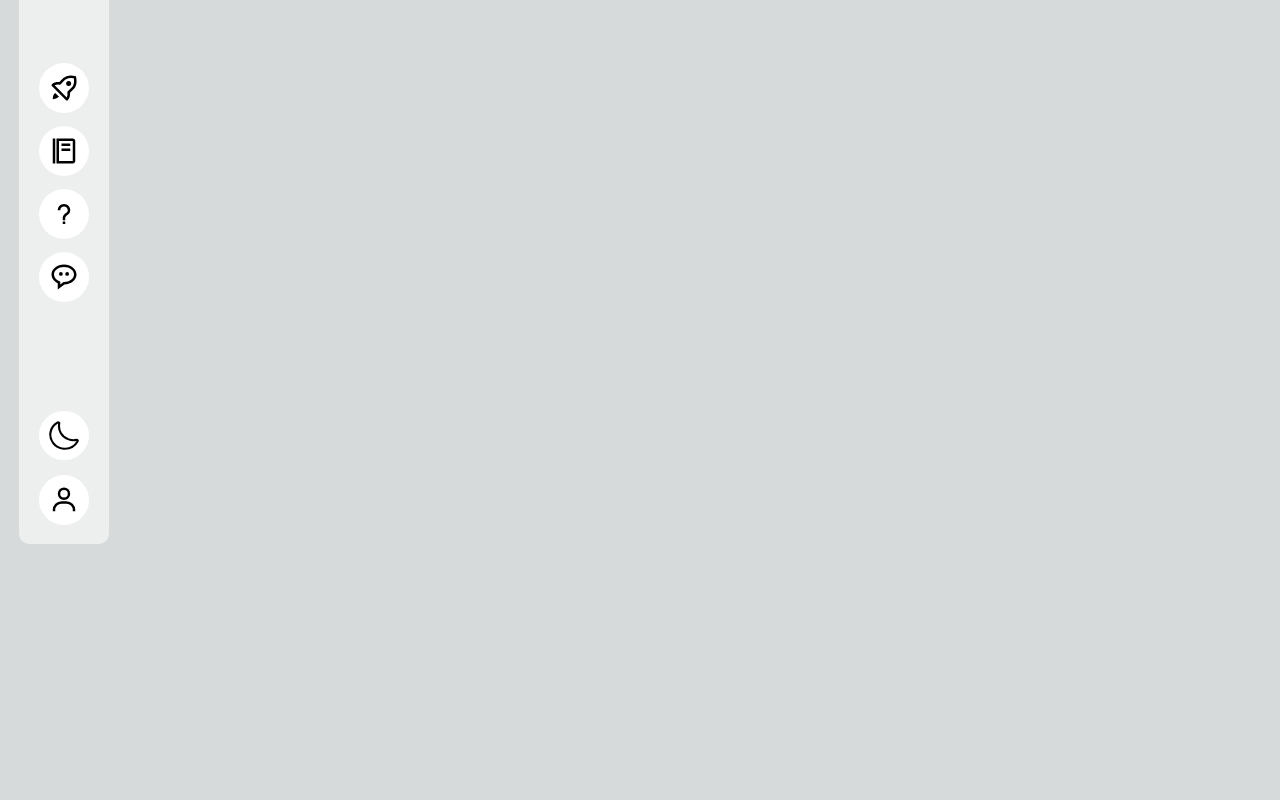
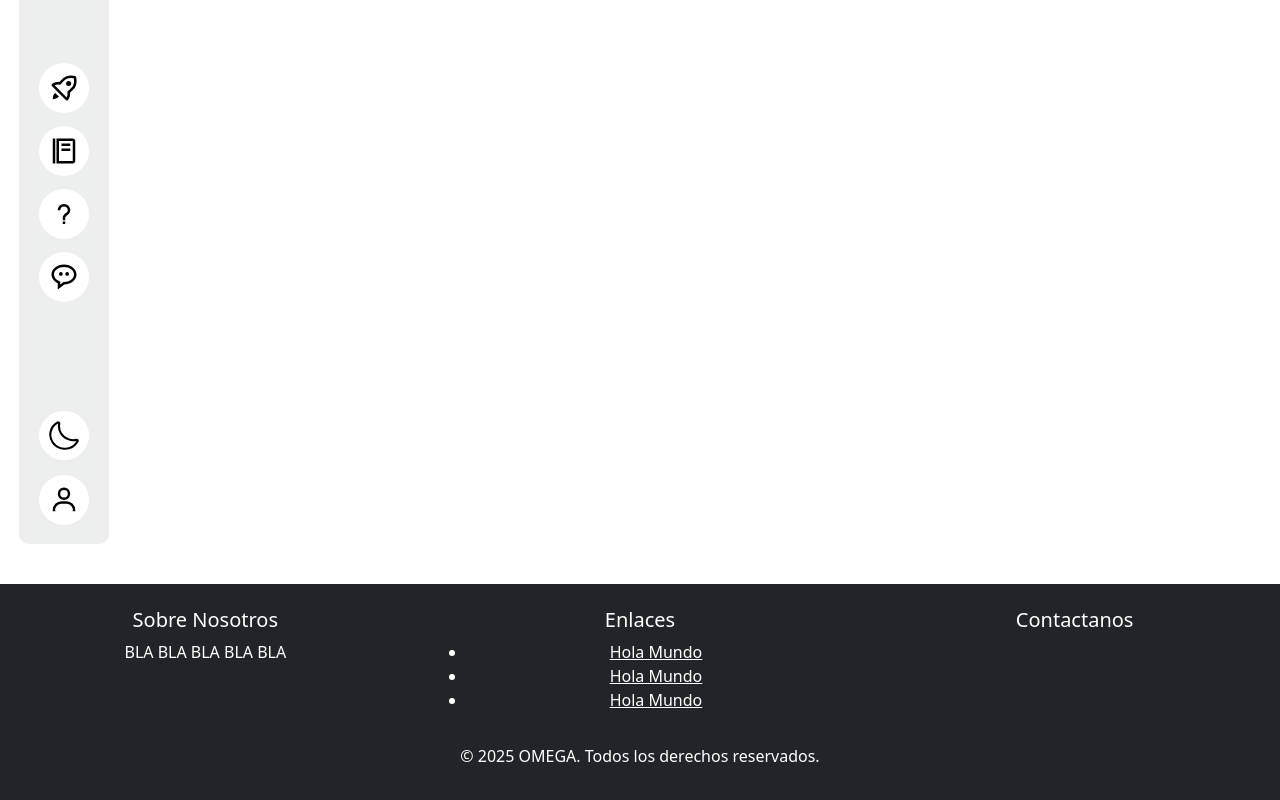
Before and after one commit to rebenew/frontendOmegaCursos, an Angular app: page / in a window 1280 px wide. Shown: the part 216-1016 px from the top of the page. Before the commit the page ends 800 px from the top, so only its background shows below. Built offline with nearby package versions, Linux system fonts and the light colour scheme.

Commit message:
Footer en progreso

```diff
--- a/angular.json
+++ b/angular.json
@@ -32,7 +32,8 @@
               }
             ],
             "styles": [
-              "src/styles.scss"
+              "src/styles.scss",
+              "node_modules/bootstrap/dist/css/bootstrap.min.css"
             ],
             "scripts": [],
             "server": "src/main.server.ts",
@@ -103,5 +104,8 @@
         }
       }
     }
+  },
+  "cli": {
+    "analytics": "5f262ff7-b1a5-4119-871a-3722f6d0ceac"
   }
 }
--- a/package.json
+++ b/package.json
@@ -21,6 +21,7 @@
     "@angular/platform-server": "^19.0.0",
     "@angular/router": "^19.0.0",
     "@angular/ssr": "^19.0.4",
+    "bootstrap": "^5.3.3",
     "express": "^4.18.2",
     "rxjs": "~7.8.0",
     "tslib": "^2.3.0",
--- a/src/app/app.component.html
+++ b/src/app/app.component.html
@@ -1,2 +1,3 @@
 <app-side-menu></app-side-menu>
+<app-footer-menu></app-footer-menu>
 <router-outlet></router-outlet>
--- a/src/app/app.component.ts
+++ b/src/app/app.component.ts
@@ -1,12 +1,13 @@
 import { Component } from '@angular/core';
 import { RouterOutlet } from '@angular/router';
 import { SideMenuComponent } from './side-menu/side-menu.component';
+import { FooterMenuComponent } from './footer-menu/footer-menu.component';
 
 
 
 @Component({
   selector: 'app-root',
-  imports: [RouterOutlet, SideMenuComponent],
+  imports: [RouterOutlet, SideMenuComponent,FooterMenuComponent],
   templateUrl: './app.component.html',
   styleUrl: './app.component.scss'
 })
--- /dev/null
+++ b/src/app/footer-menu/footer-menu.component.html
@@ -0,0 +1,26 @@
+
+<footer class="bg-dark text-white py-4">
+    <div class="contaniner">
+        <div class="row">
+            <div class="col-md-4 text-center">
+                <h5>Sobre Nosotros</h5>
+                <p>BLA BLA BLA BLA BLA</p>
+            </div>
+            <div class="col-md-4 text-center">
+                <h5>Enlaces</h5>
+                <ul class="list-unlysted">
+                    <li><a href="" class="text-white">Hola Mundo</a></li>
+                    <li><a href="" class="text-white">Hola Mundo</a></li>
+                    <li><a href="" class="text-white">Hola Mundo</a></li>
+                </ul>
+            </div>
+            <div class="col-md-4 text-center">
+                <h5>Contactanos</h5>
+                <a href="" class="text-white me-2"><i class="fab fa-facebook"></i></a>
+            </div>
+        </div>
+        <div class="text-center mt-3">
+            <p>&copy; 2025 OMEGA. Todos los derechos reservados.</p>
+        </div>
+    </div>
+</footer>
--- /dev/null
+++ b/src/app/footer-menu/footer-menu.component.scss
@@ -0,0 +1,3 @@
+.Footer{
+    background-color: rgb(199, 199, 199);
+}
--- a/src/index.html
+++ b/src/index.html
@@ -6,6 +6,7 @@
   <base href="/">
   <meta name="viewport" content="width=device-width, initial-scale=1">
   <link rel="icon" type="image/x-icon" href="favicon.ico">
+  <link href="https://cdn.jsdelivr.net/npm/bootstrap@5.3.3/dist/css/bootstrap.min.css" rel="stylesheet" integrity="sha384-QWTKZyjpPEjISv5WaRU9OFeRpok6YctnYmDr5pNlyT2bRjXh0JMhjY6hW+ALEwIH" crossorigin="anonymous">
 </head>
 <body>
   <app-root></app-root>
```
Also changed, not shown: src/app/footer-menu/footer-menu.component.ts (added, +11 -0 lines), 2 other files (tests, documents, lock files or other folders).
